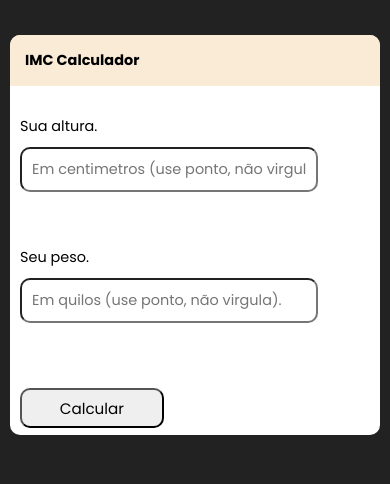
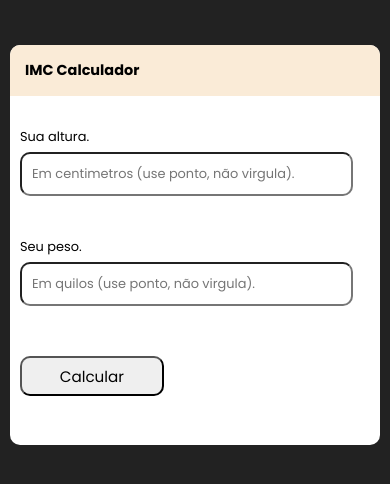
Before and after one commit to andrerochadsr/imc-calc, a plain HTML site: page index.html in a window 390 px wide. Drawn offline with Linux system fonts and the light colour scheme.

Commit message:
Update style.css

```diff
--- a/assets/css/style.css
+++ b/assets/css/style.css
@@ -172,11 +172,24 @@ p {
     }
     body {
         align-items: start;
-        margin-top: 35px;
+        margin-top: 45px;
     }
     .cartao {
         height: 400px;
         width: 370px;
+    }
+    .div-controle {
+        padding-bottom: 15px;
+    }
+
+    .div-controle label {
+        margin-bottom: 5px;
+        font-size:0.85rem;
+    }
+
+    .div-controle input {
+        width: 95%;
+        font-size:0.85rem;
     }
     /* ERRO */
     .div-controle-erro {
```
